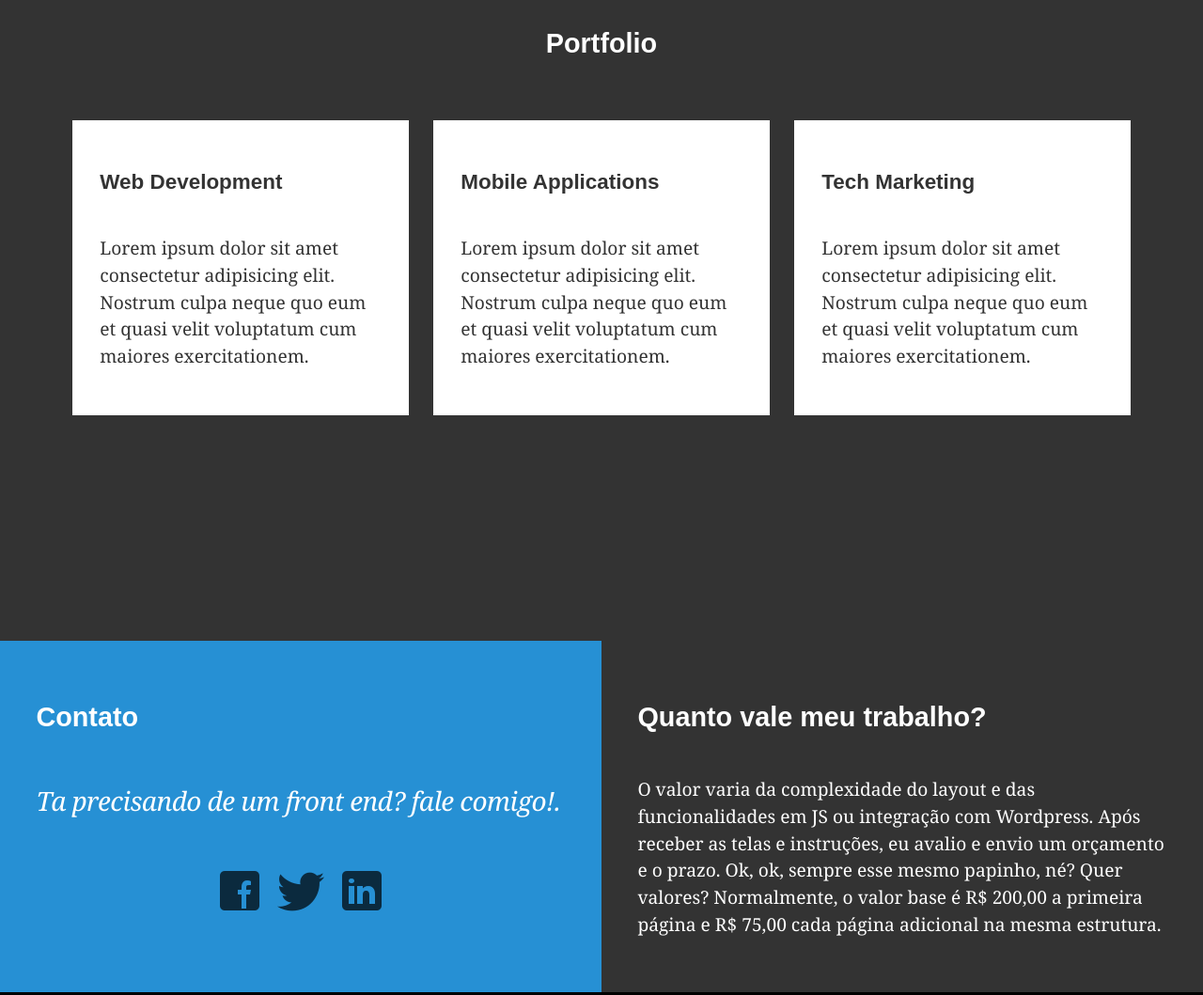
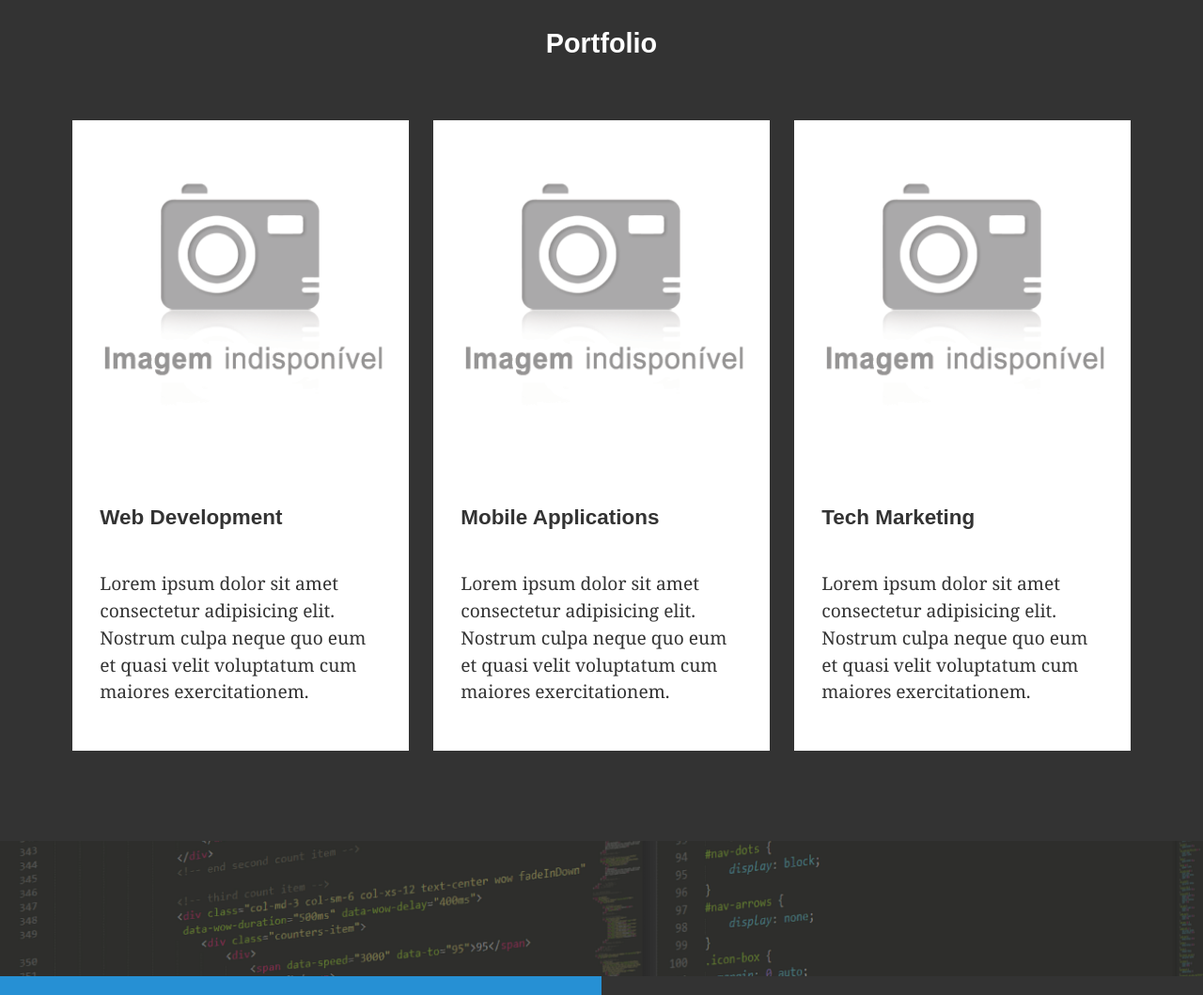
Before and after one commit to MarceloFagundes/MarceloFagundes.github.io, a plain HTML site: page index.html in a window 1280 px wide. Shown: the part 700-1759 px from the top of the page at 94% size. Drawn offline with Linux system fonts and the light colour scheme.

Commit message:
atualização

```diff
--- a/css/style.css
+++ b/css/style.css
@@ -44,7 +44,7 @@ p {
 }
 #showcase .bg-image {
     position:absolute;
-    background:#333 url("/meusite/img/bg-image.png");
+    background:#333 url("../img/bg-image.png");
     background-position:center;
     background-repeat:no-repeat;
     background-size:cover;
@@ -82,7 +82,7 @@ p {
     padding:1.5em
 }
 #section-c {
-    background: #333 url(/meusite/img/bg-image.png);
+    background: #333 url('../img/bg-image.png');
     background-position: center;
     background-repeat: no-repeat;
     background-size: cover;
--- a/index.html
+++ b/index.html
@@ -44,7 +44,7 @@
     <ul>
       <li>
         <div class="card">
-          <img src="/meusite/img/no-image.png" alt="">
+          <img src="../img/no-image.png" alt="">
           <div class="card-content">
             <h3 class="card-title">Web Development</h3>
             <p>Lorem ipsum dolor sit amet consectetur adipisicing elit. Nostrum culpa neque quo eum et quasi velit voluptatum cum maiores exercitationem.</p>
@@ -53,7 +53,7 @@
       </li>
       <li>
         <div class="card">
-          <img src="/meusite/img/no-image.png" alt="">
+          <img src="../img/no-image.png" alt="">
           <div class="card-content">
             <h3 class="card-title">Mobile Applications</h3>
             <p>Lorem ipsum dolor sit amet consectetur adipisicing elit. Nostrum culpa neque quo eum et quasi velit voluptatum cum maiores exercitationem.</p>
@@ -62,7 +62,7 @@
       </li>
       <li>
         <div class="card">
-          <img src="/meusite/img/no-image.png" alt="">
+          <img src="../img/no-image.png" alt="">
           <div class="card-content">
             <h3 class="card-title">Tech Marketing</h3>
             <p>Lorem ipsum dolor sit amet consectetur adipisicing elit. Nostrum culpa neque quo eum et quasi velit voluptatum cum maiores exercitationem.</p>
```
